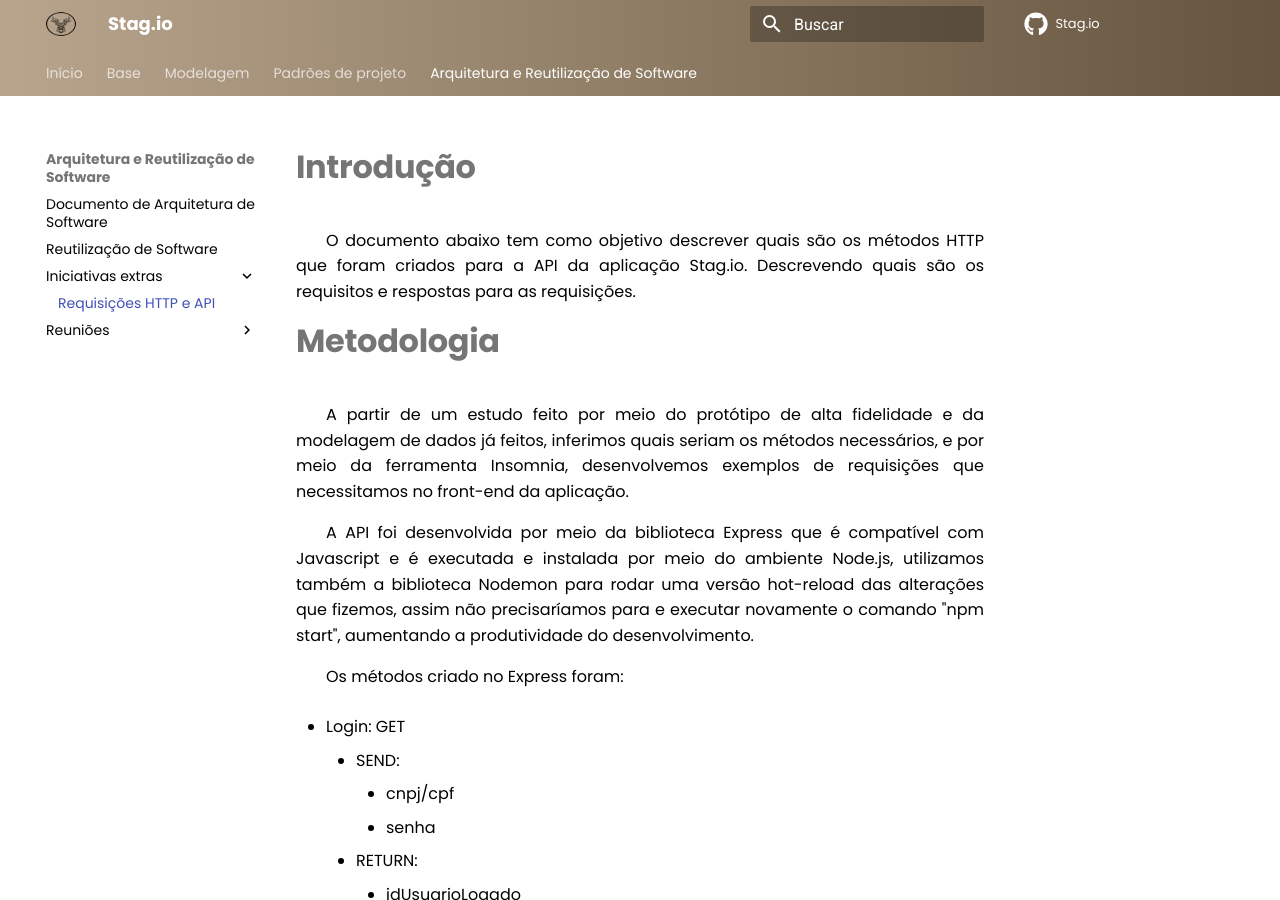
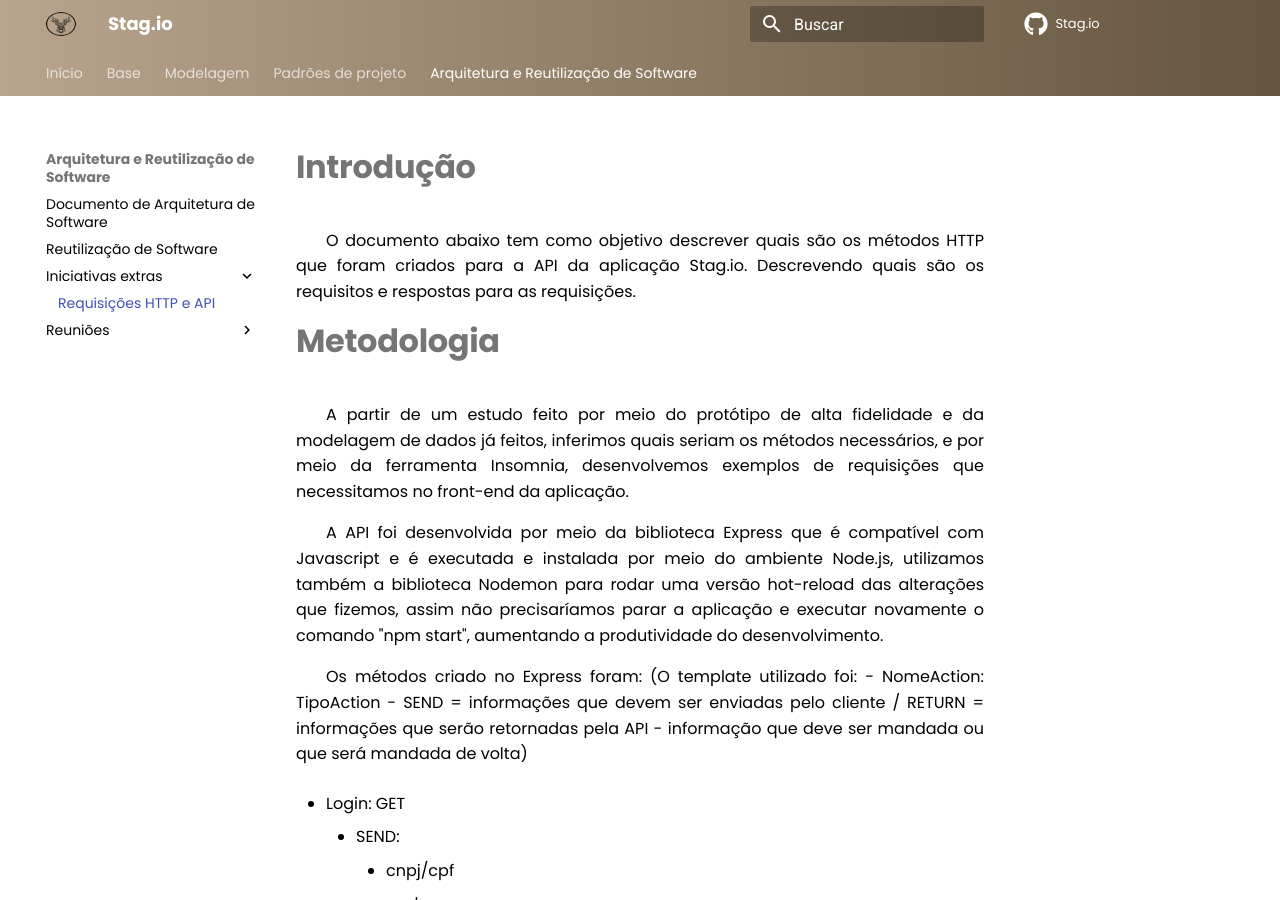
Before and after one commit to UnBArqDsw2021-2/2021.2_G3_stag.io, an MkDocs documentation site: the page built from docs/ArquiteturaEReutilizacao/IE/RequisicoesAPI.md, in a window 1280 px wide and 900 px high. Built offline with MkDocs 1.6.1 and Material for MkDocs 9.7.7, drawn with Linux system fonts in a browser that asks for light colours; comment, search, counter and statistics services are not loaded; some of the changed text lies outside the part shown.

Commit message:
Correções e adição de informações ao documento

```diff
--- a/docs/ArquiteturaEReutilizacao/IE/RequisicoesAPI.md
+++ b/docs/ArquiteturaEReutilizacao/IE/RequisicoesAPI.md
@@ -6,9 +6,13 @@ O documento abaixo tem como objetivo descrever quais são os métodos HTTP que f
 
 A partir de um estudo feito por meio do protótipo de alta fidelidade e da modelagem de dados já feitos, inferimos quais seriam os métodos necessários, e por meio da ferramenta Insomnia, desenvolvemos exemplos de requisições que necessitamos no front-end da aplicação.
 
-A API foi desenvolvida por meio da biblioteca Express que é compatível com Javascript e é executada e instalada por meio do ambiente Node.js, utilizamos também a biblioteca Nodemon para rodar uma versão hot-reload das alterações que fizemos, assim não precisaríamos para e executar novamente o comando "npm start", aumentando a produtividade do desenvolvimento.
+A API foi desenvolvida por meio da biblioteca Express que é compatível com Javascript e é executada e instalada por meio do ambiente Node.js, utilizamos também a biblioteca Nodemon para rodar uma versão hot-reload das alterações que fizemos, assim não precisaríamos parar a aplicação e executar novamente o comando "npm start", aumentando a produtividade do desenvolvimento.
 
 Os métodos criado no Express foram:
+(O template utilizado foi:
+- NomeAction: TipoAction
+    - SEND = informações que devem ser enviadas pelo cliente / RETURN = informações que serão retornadas pela API
+        - informação que deve ser mandada ou que será mandada de volta)
 
 - Login: GET
     - SEND:
@@ -128,3 +132,4 @@ Versão | Data | Modificação | Autor(es) |
 |--|--|--|--|
 |1.0|14/04/22|Criando documento| Ítalo Vinícius|
 |1.1|14/04/22|Listagem das requisições| Álvaro |
+|1.2|14/04/22|Correções e adição de informações| Álvaro |
```
